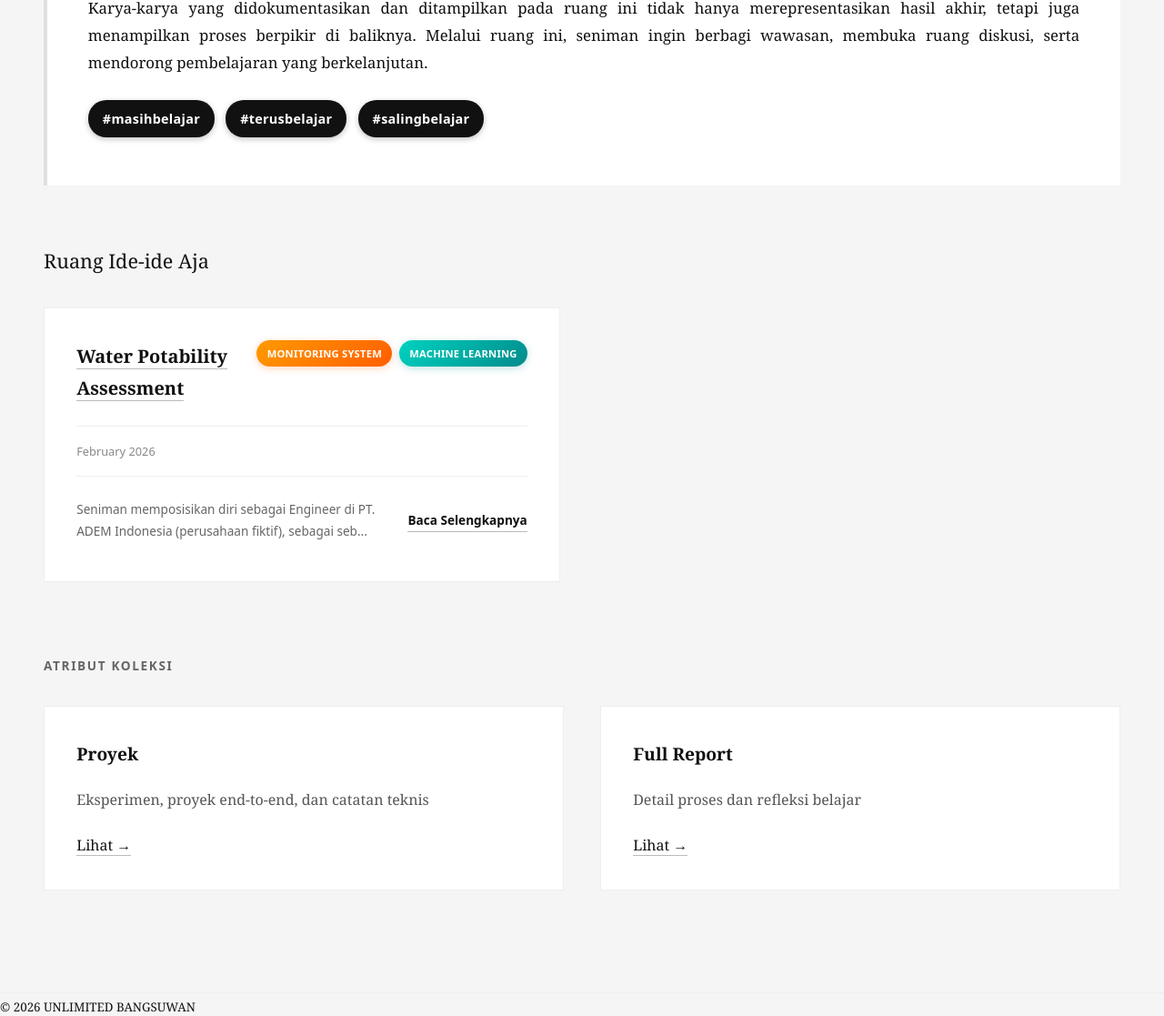
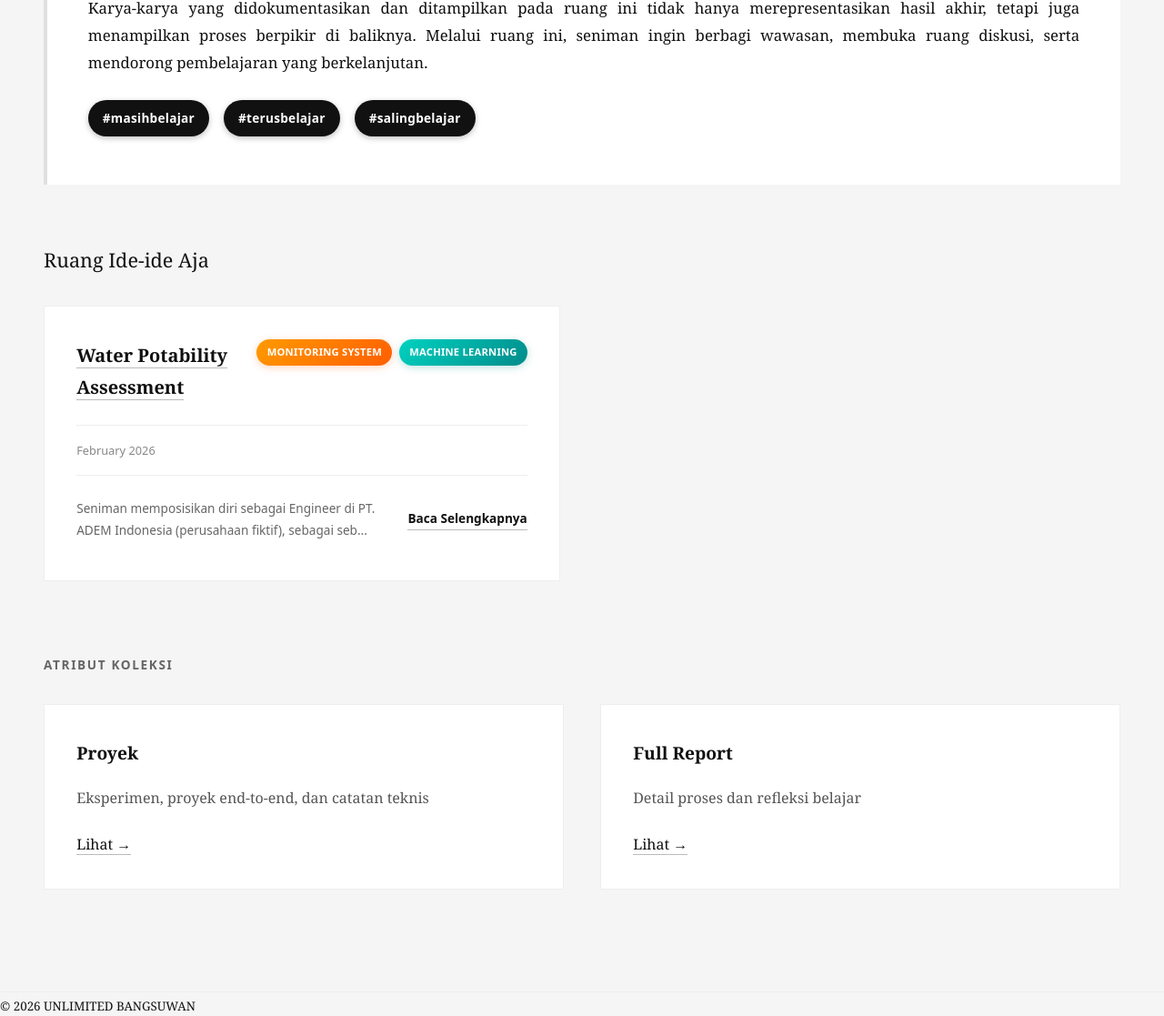
Before and after one commit to Sulbae/Sulbae.github.io, a Jekyll site: the page built from index.md, in a window 1280 px wide. Shown: the part 1181-2298 px from the top of the page at 91% size. Built offline with Jekyll 4.4.1, drawn with Linux system fonts in a browser that asks for light colours.

Commit message:
Update home.css

```diff
--- a/assets/css/home.css
+++ b/assets/css/home.css
@@ -98,31 +98,49 @@ a:hover {
   max-width: 100%
 }
 
-.hashtags code {
-  display: inline-flex !important;
-  align-items: center !important;
-  gap: 0.4rem !important;
+/* Hashtags Container */
+.profile .hashtags {
+  margin-top: 1rem;
+  display: flex;
+  flex-wrap: wrap;
+  gap: 0.5rem;
+}
+
+.profile .hashtags code {
   background: #111 !important;
   color: #fff !important;
   font-family: system-ui, -apple-system, sans-serif !important;
-  font-size: 0.9rem !important;
-  font-weight: 600 !important;
+  font-size: 0.85rem !important;
+  font-weight: 700 !important;
+  text-transform: lowercase !important;
   letter-spacing: 0.02em !important;
   padding: 0.5rem 1rem !important;
   border-radius: 20px !important;
-  margin-right: 0.5rem !important;
-  margin-bottom: 0.5rem !important;
-  text-transform: lowercase !important;
-  box-shadow: 0 2px 6px rgba(17, 17, 17, 0.25) !important;
-  transition: transform 0.2s, box-shadow 0.2s !important;
+  margin: 0 0.5rem 0.5rem 0 !important;
+  border: none !important;
+  box-shadow: 0 2px 6px rgba(0, 0, 0, 0.25) !important;
+  cursor: default !important;
+  display: inline-flex !important;
+  align-items: center !important;
 }
 
-.hashtags code:hover {
-  transform: translateY(-2px);
-  box-shadow: 0 4px 10px rgba(17, 17, 17, 0.35);
+.profile .hashtags code:hover {
+  transform: translateY(-3px) !important;
+  box-shadow: 0 4px 10px rgba(0, 0, 0, 0.35) !important;
   background: #000 !important;
 }
 
+.opening code {
+  background: none;
+  padding: 0;
+  font-family: system-ui, -apple-system, sans-serif;
+  font-size: 0.85rem;
+  color: #777;
+}
+
+.opneing code + code {
+  margin-left: 0.6rem;
+}
 
 /* 5. COLLECTIONS & FOOTER */
 .collections {
@@ -289,7 +307,7 @@ a:hover {
   box-shadow: 0 2px 8px rgba(0, 139, 139, 0.25);
 }
 .tag-badge:nth-child(2):hover {
-  box-shadow: 0 5px 14px rgba(0, 139, 139, 0.35); /* ✅ Disamakan konsistensinya */
+  box-shadow: 0 5px 14px rgba(0, 139, 139, 0.35);
 }
 
 
```
